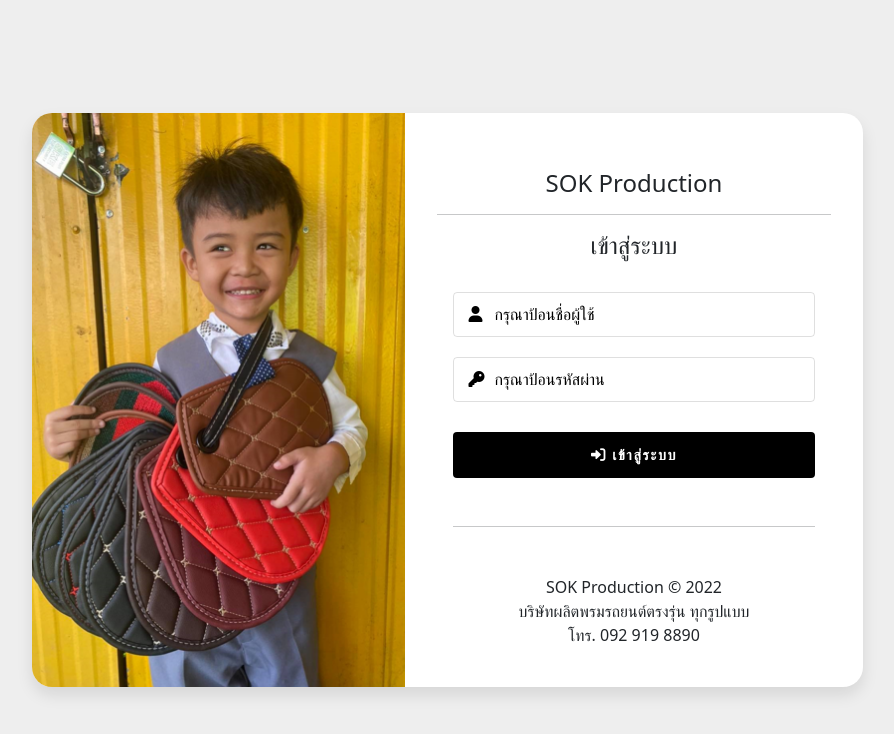
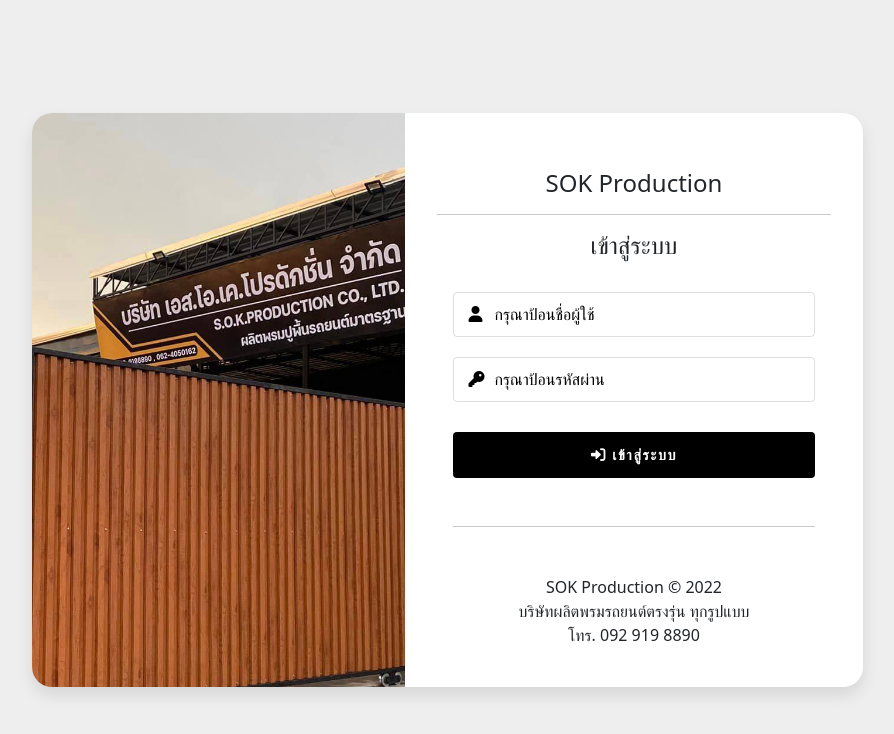
Before and after one commit to seayprem/sok, a PHP site: page /login.php in a window 1280 px wide. Shown: the top 734 px of the page, without its empty margins (193-1087 px from the left). Run offline with PHP 8.4, Linux system fonts and the light colour scheme.

Commit message:
changed | image dek to sok

```diff
--- a/css/login.css
+++ b/css/login.css
@@ -16,8 +16,9 @@ body {
 
 .img-left {
   width: 45%;
-  background-image: url("../images/deknoii.png");
+  background-image: url("../images/login.jpg");
   background-size: cover;
+  background-repeat: no-repeat;
 }
 
 .card-body {
```
Also changed, not shown: images/login.jpg (added).
